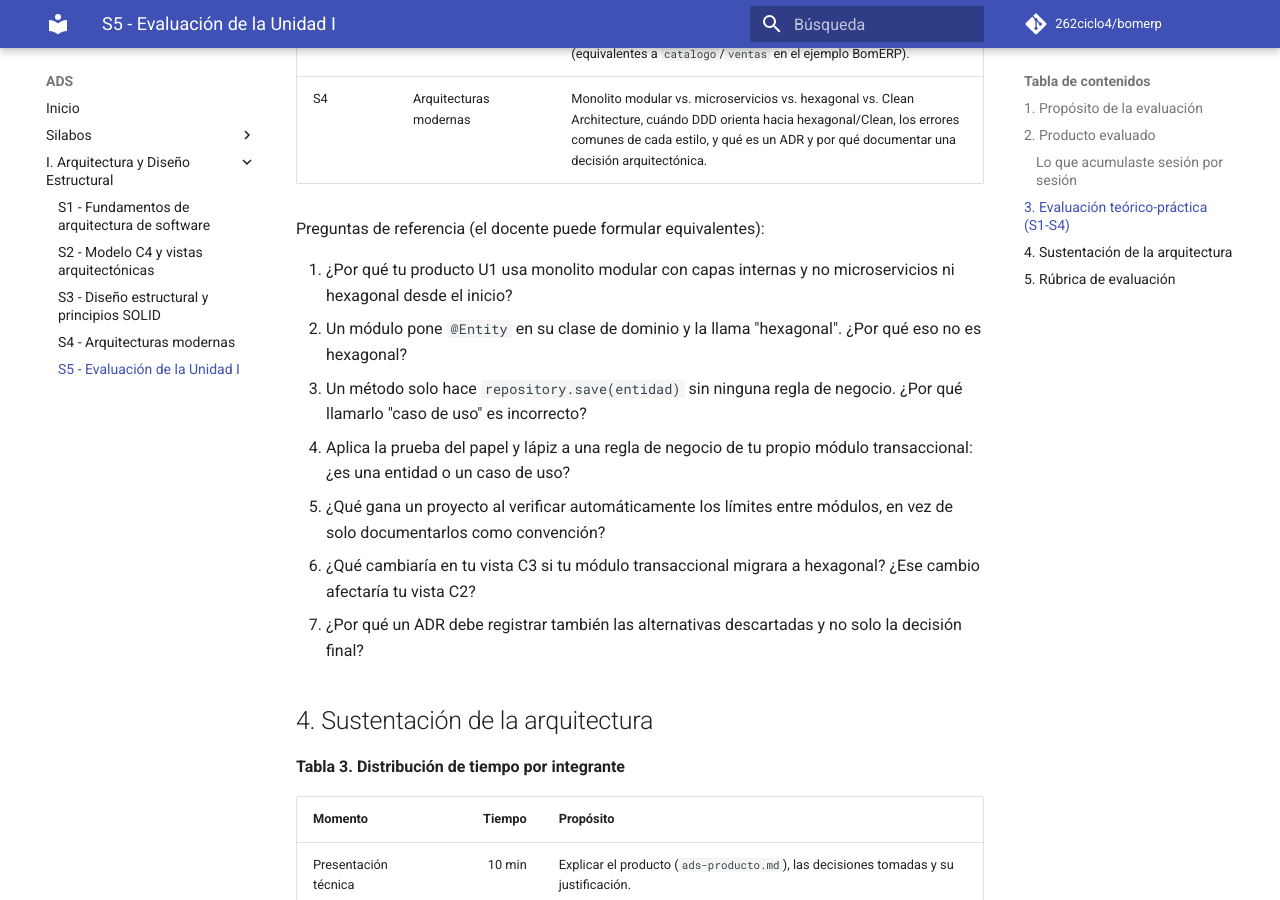
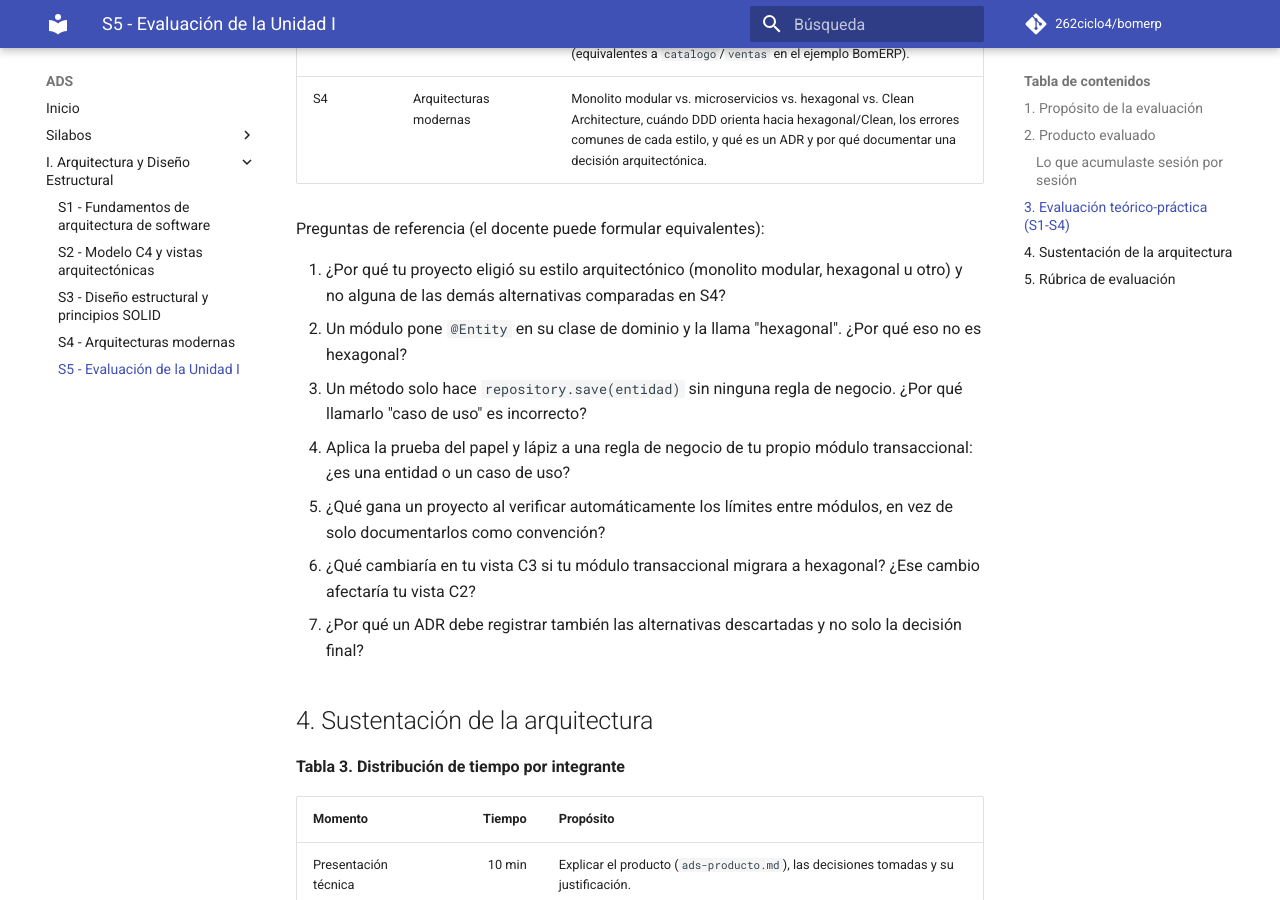
Before and after one commit to 262ciclo4/bomerp, an MkDocs documentation site: the page built from docs/ads/sesiones/S05_Evaluacion_Unidad_1.md, in a window 1280 px wide and 900 px high, scrolled down 1961 px. Built offline with MkDocs 1.6.1 and Material for MkDocs 9.7.7, drawn with Linux system fonts in a browser that asks for light colours; comment, search, counter and statistics services are not loaded.

Commit message:
S5: Evaluacion unidad 1

```diff
--- a/docs/ads/sesiones/S05_Evaluacion_Unidad_1.md
+++ b/docs/ads/sesiones/S05_Evaluacion_Unidad_1.md
@@ -48,7 +48,7 @@ Cubre los cuatro temas dictados antes de esta sesión. El docente puede tomarla
 
 Preguntas de referencia (el docente puede formular equivalentes):
 
-1. ¿Por qué tu producto U1 usa monolito modular con capas internas y no microservicios ni hexagonal desde el inicio?
+1. ¿Por qué tu proyecto eligió su estilo arquitectónico (monolito modular, hexagonal u otro) y no alguna de las demás alternativas comparadas en S4?
 2. Un módulo pone `@Entity` en su clase de dominio y la llama "hexagonal". ¿Por qué eso no es hexagonal?
 3. Un método solo hace `repository.save(entidad)` sin ninguna regla de negocio. ¿Por qué llamarlo "caso de uso" es incorrecto?
 4. Aplica la prueba del papel y lápiz a una regla de negocio de tu propio módulo transaccional: ¿es una entidad o un caso de uso?
```
